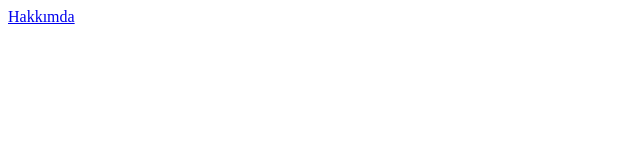
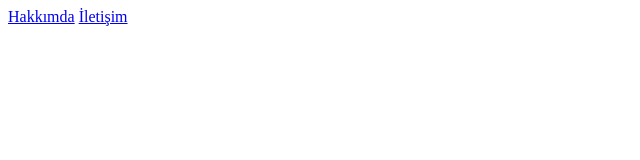
Before and after one commit to Semih1907temur/YMG-Vize, a plain HTML site: page index.html in a window 1280 px wide. Shown: the full height of the page, 0-640 px from the left. Drawn offline with Linux system fonts and the light colour scheme.

Commit message:
dasdassd

```diff
--- a/index.html
+++ b/index.html
@@ -7,5 +7,6 @@
 </head>
 <body>
     <a href="hakkımda.html">Hakkımda</a>
+    <a href="iletişim.html">İletişim</a>
 </body>
 </html>
```
